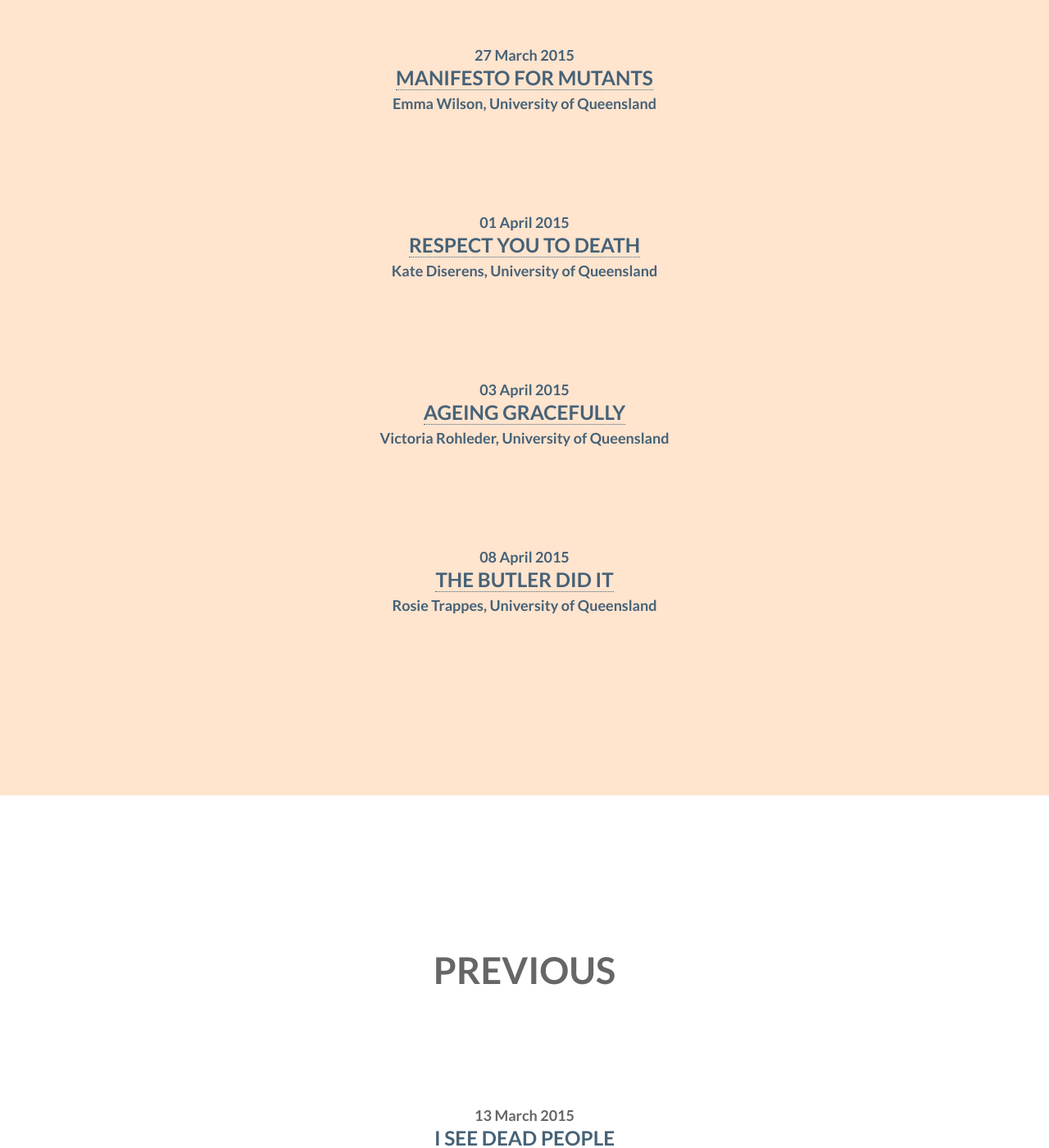
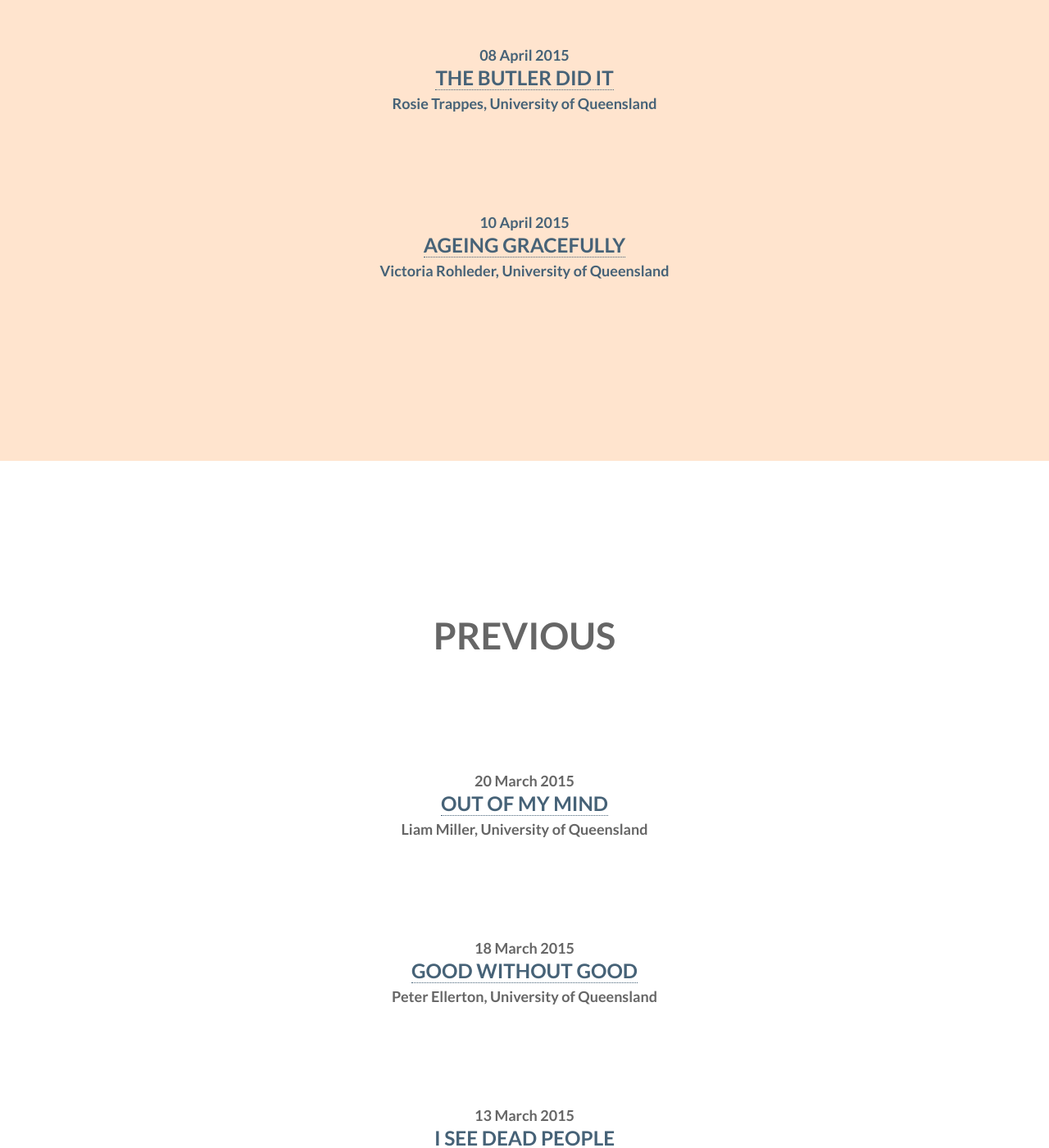
Before and after one commit to davekinkead/dailydialectic, a Jekyll site: the page built from index.html, in a window 1280 px wide and 1400 px high, scrolled down 2161 px. Shown: the whole window at 82% size. Built offline with Jekyll 4.4.1, drawn with Linux system fonts in a browser that asks for light colours; some of the changed text lies outside the part shown.

Commit message:
Change dates and stuff

```diff
--- a/_posts/2015-04-03-ageing-gracefully.md
+++ b/_posts/2015-04-03-ageing-gracefully.md
@@ -4,7 +4,7 @@
 affiliation: University of Queensland
 layout: bite
 status: forthcoming
-date: 3 Apr 2015
+date: 10 Apr 2015
 ---
 
 > The person who flees is not yet free, for in fleeing [s]he is still determined by the very thing from which [s]he is fleeing
```
Also changed, not shown: _posts/2015-03-18-good-without-good.md (+1 -1 lines), _posts/2015-03-20-out-of-my-mind.md (+1 -1 lines).
